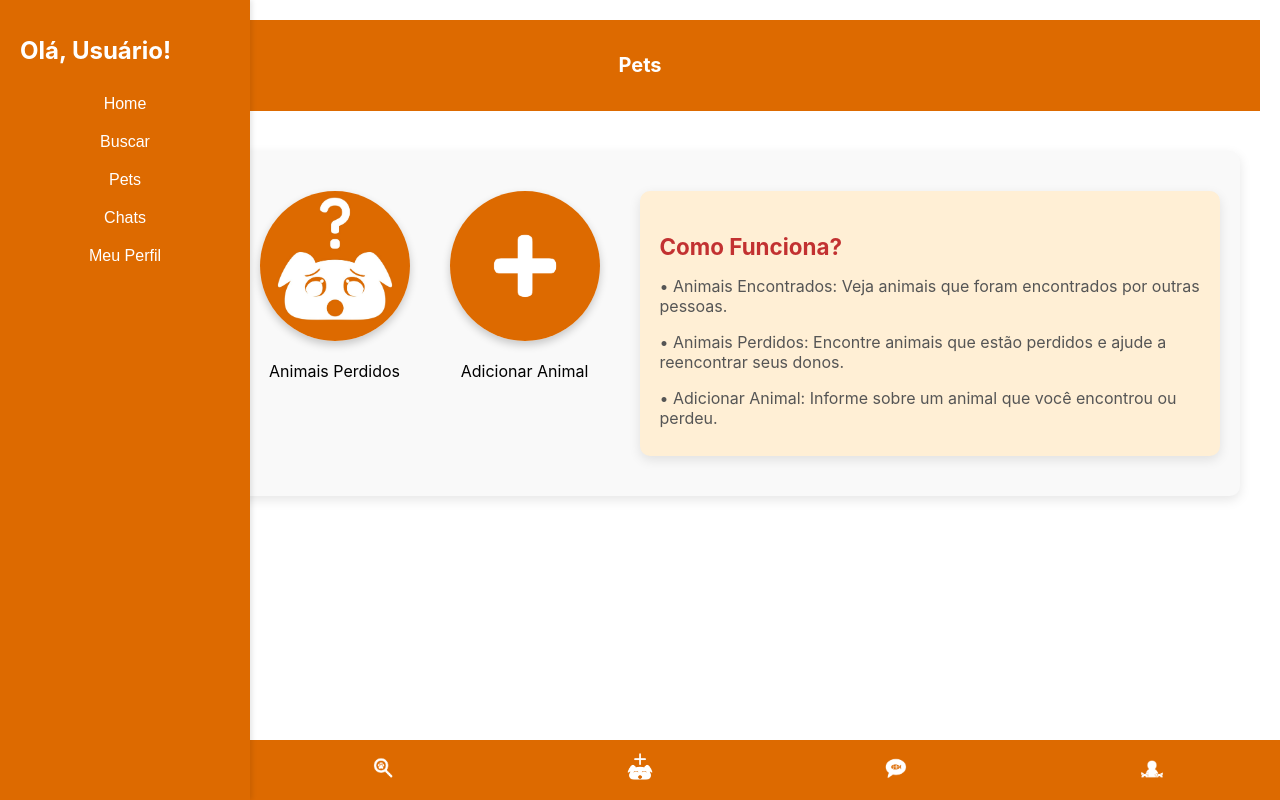
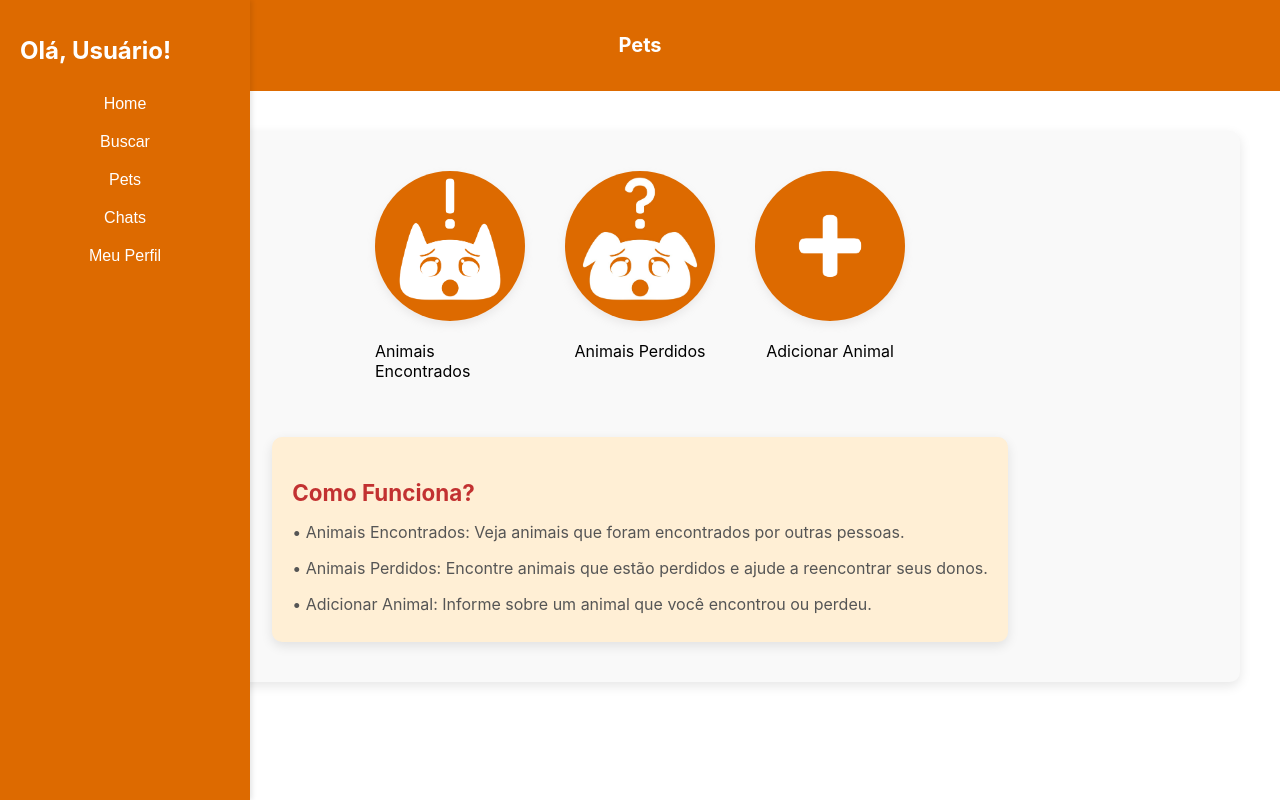
Before and after one commit to harukusuo/phr, a React (Create React App) app: page /phr/homepage in a window 1280 px wide. Both pictures are taken after a click on the button "Pets". Built offline with nearby package versions, Linux system fonts and the light colour scheme.

Commit message:
Atuzaliação 15/10 às 20:43

```diff
--- a/src/App.js
+++ b/src/App.js
@@ -12,30 +12,13 @@ import Pets from './components/Pets';
 import Perdidos from './components/Perdidos';
 import Achados from './components/Achados';
 import AddAnimal from './components/AddAnimal';
-import SideBar from './components/SideBar';
-import BottomBar from './components/BottomBar';
+import NavBar from './components/NavBar';
 
 function App() {
-  // Define quais rotas devem ter a barra
-  const routesWithSidebar = [
-    '/homepage',
-    '/pets',
-    '/chats',
-    '/profile/:id',
-    '/achados',
-    '/perdidos',
-    '/AddAnimal',
-  ];
-
-  return (
+    return (
     <Router basename="/phr">
       <div className="App">
-        {routesWithSidebar.some(route => window.location.pathname.match(route)) && (
-          <SideBar />
-        )}
-        {routesWithSidebar.some(route => window.location.pathname.match(route)) ? (
-          <BottomBar />
-        ) : null}
+        <NavBar/>
         <Routes>
           <Route path="/" element={<WelcomeScreen />} />
           <Route path="/login" element={<LoginScreen />} />
--- a/src/components/AddAnimal.js
+++ b/src/components/AddAnimal.js
@@ -2,7 +2,6 @@ import React, { useState } from 'react';
 import { useNavigate } from 'react-router-dom';
 import '../styles/AddAnimal.css';
 import Header from './Header';
-import BottomBar from './BottomBar';
 import fakeUser from '../mock/user.json';
 
 const AddAnimal = () => {
@@ -103,8 +102,6 @@ const AddAnimal = () => {
           <button type="submit" className="submit-button">Salvar Animal</button>
         </form>
       </div>
-
-      <BottomBar user={user} />
     </div>
   );
 };
--- a/src/components/HomePage.js
+++ b/src/components/HomePage.js
@@ -7,7 +7,6 @@ import '../styles/HomePage.css';
 import postIcon from '../assets/postar.png';
 import fakePosts from '../mock/posts.json';
 import fakeUser from '../mock/user.json';
-import BottomBar from './BottomBar';
 
 const HomePage = () => {
   const [posts, setPosts] = useState(fakePosts);
@@ -75,9 +74,6 @@ const HomePage = () => {
         <img src={postIcon} alt="Postar" className="homepage-newPostButtonIcon" />
       </div>
 
-    <BottomBar user={user}></BottomBar>
-
-
     </div>
   );
 }
--- /dev/null
+++ b/src/components/NavBar.js
@@ -0,0 +1,61 @@
+import React, { useState, useEffect } from 'react';
+import { useLocation } from 'react-router-dom';
+
+import SideBar from './SideBar';
+import BottomBar from './BottomBar';
+
+function NavBar() {
+
+    // Define quais rotas devem ter a barra
+    const routesWithNavbar = [
+        '/homepage',
+        '/search',
+        '/pets',
+        '/chats',
+        '/profile/:id',
+        '/achados',
+        '/perdidos',
+        '/AddAnimal',
+    ];
+
+    const location = useLocation();
+    const [sideBarVisible, setSideBarVisible] = useState(false);
+    const [bottomBarVisible, setBottomBarVisible] = useState(false);
+
+    const updateNavBarsVisibility = () => {
+        if (routesWithNavbar.includes(location.pathname)) {
+            if (window.innerWidth < 1080) {
+                setSideBarVisible(false);
+                setBottomBarVisible(true);
+            } else {
+                setSideBarVisible(true);
+                setBottomBarVisible(false);
+            }
+        } else {
+            setSideBarVisible(false);
+            setBottomBarVisible(false);
+        }
+    }
+
+    useEffect(() => {
+        updateNavBarsVisibility();
+    }, [location]);
+
+    useEffect(() => {
+        window.addEventListener('resize', updateNavBarsVisibility);
+        updateNavBarsVisibility();
+        return () => {
+            window.removeEventListener('resize', updateNavBarsVisibility);
+        };
+    }, []);
+
+    return (
+        <div>
+            {sideBarVisible && <SideBar />}
+            {bottomBarVisible && <BottomBar />}
+        </div>
+    )
+}
+
+
+export default NavBar;
--- a/src/components/Pets.js
+++ b/src/components/Pets.js
@@ -1,7 +1,6 @@
 import React, { useState } from 'react';
 import { useNavigate } from 'react-router-dom';
 import '../styles/Pets.css';
-import BottomBar from './BottomBar';
 import Header from './Header';
 import missingIcon from '../assets/perdido.png';
 import foundIcon from '../assets/achado.png';
@@ -28,10 +27,10 @@ const Pets = () => {
     <div className="pets-container">
       <Header text="Pets" hasBackButton={false} />
 
-      <div className="content">
+      <div className="pets-content">
         <div className="buttons-container">
           <div className="buttons-pets">
-            <div className="button">
+            <div className="pets-button">
               <div
                 className="petspage-found-button"
                 onClick={handleFoundClick}
@@ -41,7 +40,7 @@ const Pets = () => {
               <p>Animais Encontrados</p>
             </div>
 
-            <div className="button">
+            <div className="pets-button">
               <div
                 className="petspage-missing-button"
                 onClick={handleMissingClick}
@@ -51,7 +50,7 @@ const Pets = () => {
               <p>Animais Perdidos</p>
             </div>
 
-            <div className="button">
+            <div className="pets-button">
               <div className="add-animal-button" onClick={handleAddAnimalClick}>
                 <img src={addIcon} alt="Adicionar Animal" />
               </div>
@@ -73,8 +72,6 @@ const Pets = () => {
           </p>
         </div>
       </div>
-
-      <BottomBar user={user} />
     </div>
   );
 };
--- a/src/components/SearchPage.js
+++ b/src/components/SearchPage.js
@@ -66,9 +66,6 @@ const SearchPage = () => {
                     </div>
                 ))}
             </div>
-
-
-            <BottomBar user={user}/>
         </div>
     );
 }
--- a/src/styles/Achados.css
+++ b/src/styles/Achados.css
@@ -1,5 +1,4 @@
 .achados-container, .perdidos-container {
-    padding: 20px;
     background-color: #FFF3E0;
 }
 
--- a/src/styles/AddAnimal.css
+++ b/src/styles/AddAnimal.css
@@ -1,5 +1,9 @@
 .add-animal-container {
-    padding: 20px;
+    display: flex;
+    flex-direction: column;
+    align-items: center;
+    justify-content: flex-start;
+    height: 100vh;
     background-color: #FFF3E0;
   }
 
--- a/src/styles/Perdidos.css
+++ b/src/styles/Perdidos.css
@@ -1,5 +1,4 @@
 .achados-container, .perdidos-container {
-    padding: 20px;
     background-color: #FFF3E0;
 }
 
--- a/src/styles/Pets.css
+++ b/src/styles/Pets.css
@@ -3,13 +3,13 @@
   flex-direction: column;
   align-items: center;
   justify-content: center;
-  padding: 20px;
 }
 
-.content {
+.pets-content {
   display: flex;
   justify-content: center;
-  align-items: flex-start;
+  flex-direction: column;
+  align-items: center;
   width: 100%;
   max-width: 1200px;
   gap: 40px;
@@ -17,6 +17,7 @@
   background-color: #f9f9f9;
   border-radius: 10px;
   box-shadow: 0 4px 12px rgba(0, 0, 0, 0.1);
+  margin-bottom: 40px;
 }
 
 .buttons-container {
@@ -31,7 +32,8 @@
   gap: 40px;
 }
 
-.button {
+.pets-button {
+  width: 150px;
   display: flex;
   flex-direction: column;
   align-items: center;
@@ -40,11 +42,29 @@
 .petspage-missing-button img,
 .petspage-found-button img,
 .add-animal-button img {
-  height: 150px;
-  width: 150px;
+  width: 100%;
   border-radius: 50%;
-  box-shadow: 0 4px 8px rgba(0, 0, 0, 0.2);
+  box-shadow: 0 4px 8px rgba(173, 170, 170, 0.2);
   transition: transform 0.2s ease-in-out;
+}
+
+@media screen and (max-width: 580px) {
+  .pets-button {
+    width: 100px;
+  }
+  .pets-button p {
+    font-size: 0.8rem;
+    text-wrap: nowrap;
+  }
+  .buttons-pets {
+    flex-direction: column;
+    gap: 10px;
+  }
+  .pets-content {
+    padding: 20px;
+    padding-top: 0px;
+    gap: 10px;
+  }
 }
 
 .petspage-missing-button img:hover,
```
